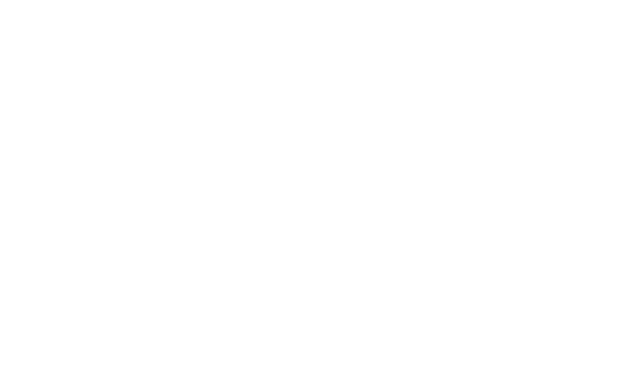
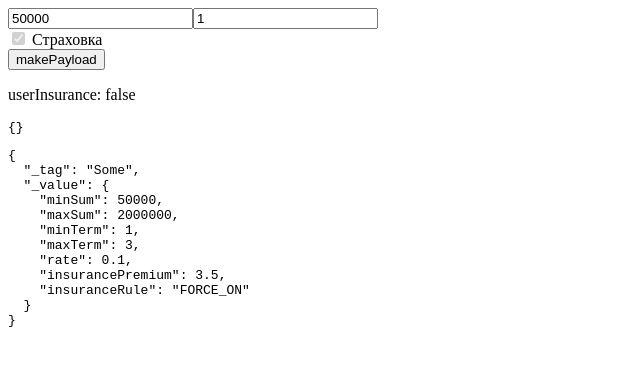
Before and after one commit to prosergeant/fp-experiments, a Vue app: page /spec/test1 in a window 1280 px wide. Before the commit this address had no page. Shown: the top 366 px of the page, without its empty margins (0-640 px from the left). Built offline with nearby package versions, Linux system fonts and the light colour scheme; the HTML template or start-up script is replaced by a standard one.

Commit message:
add specification test 1

```diff
--- /dev/null
+++ b/src/pages/patterns/specification/Test1.vue
@@ -0,0 +1,34 @@
+<script setup lang="ts">
+import { useLoanCalculator } from './useTest1.ts'
+import product from './test1.json'
+import { ref } from 'vue'
+
+const { sum, term, activeRange, insuranceToggle, userInsurance, makePayload } = useLoanCalculator(
+    product.products[0]!,
+)
+
+const payload = ref<any>({})
+</script>
+
+<template>
+    <div>
+        <input type="number" v-model="sum" />
+        <input type="number" v-model="term" />
+
+        <div v-if="insuranceToggle.visible">
+            <label>
+                <input
+                    type="checkbox"
+                    v-bind="insuranceToggle"
+                    @change="userInsurance = $event?.target?.checked"
+                />
+                Страховка
+            </label>
+        </div>
+
+        <button @click="payload = makePayload()">makePayload</button>
+        <p>userInsurance: {{ userInsurance }}</p>
+        <pre>{{ payload }}</pre>
+        <pre>{{ activeRange }}</pre>
+    </div>
+</template>
--- /dev/null
+++ b/src/pages/patterns/specification/test1.json
@@ -0,0 +1,33 @@
+{
+  "products": [
+    {
+      "productCode": 109,
+      "productName": "KMF-Достар",
+      "minSum": 50000,
+      "maxSum": 7000000,
+      "minTerm": 1,
+      "maxTerm": 60,
+      "ranges": [
+        {
+          "minSum": 50000,
+          "maxSum": 2000000,
+          "minTerm": 1,
+          "maxTerm": 3,
+          "rate": 0.1,
+          "insurancePremium": 3.5,
+          "insuranceRule": "FORCE_ON"
+        },
+        {
+          "minSum": 50000,
+          "maxSum": 7000000,
+          "minTerm": 3,
+          "maxTerm": 60,
+          "rate": 40,
+          "insurancePremium": null,
+          "insuranceRule": "OPTIONAL",
+          "insuranceRule2": "FORBIDDEN"
+        }
+      ]
+    }
+  ]
+}
--- /dev/null
+++ b/src/pages/patterns/specification/useTest1.ts
@@ -0,0 +1,111 @@
+import { Option } from '@/lib/option.ts'
+import { computed, ref } from 'vue'
+
+export type InsuranceRule = 'FORCE_ON' | 'FORBIDDEN' | 'OPTIONAL'
+
+export type RangeInfo = {
+    minSum: number
+    maxSum: number
+    minTerm: number
+    maxTerm: number
+    rate: number
+    insurancePremium: number | null
+    insuranceRule: InsuranceRule
+}
+
+export type ProductInfo = {
+    productCode: number
+    productName: string
+    minSum: number
+    maxSum: number
+    minTerm: number
+    maxTerm: number
+    ranges: RangeInfo[]
+}
+
+export type LoanSelection = {
+    sum: number
+    term: number
+}
+
+export type ToggleState = {
+    visible: boolean
+    checked: boolean
+    disabled: boolean
+}
+
+type Spec<T> = (candidate: T) => boolean
+
+const and =
+    <T>(...specs: Spec<T>[]): Spec<T> =>
+    (candidate) =>
+        specs.every((spec) => spec(candidate))
+
+const between =
+    <T>(selector: (t: T) => number, min: number, max: number): Spec<T> =>
+    (candidate) => {
+        const value = selector(candidate)
+        return value >= min && value <= max
+    }
+
+const rangeSpec = (range: RangeInfo): Spec<LoanSelection> =>
+    and(
+        between((s) => s.sum, range.minSum, range.maxSum),
+        between((s) => s.term, range.minTerm, range.maxTerm),
+    )
+
+const resolveRange = (selection: LoanSelection, ranges: RangeInfo[]): Option<RangeInfo> =>
+    Option.fromNullable(ranges.find((range) => rangeSpec(range)(selection)))
+
+const insuranceRuleMap: Record<InsuranceRule, (userValue: boolean) => ToggleState> = {
+    FORCE_ON: () => ({
+        visible: true,
+        checked: true,
+        disabled: true,
+    }),
+
+    FORBIDDEN: () => ({
+        visible: false,
+        checked: false,
+        disabled: true,
+    }),
+
+    OPTIONAL: (userValue) => ({
+        visible: true,
+        checked: userValue,
+        disabled: false,
+    }),
+}
+
+export function useLoanCalculator(product: ProductInfo) {
+    const sum = ref(product.minSum)
+    const term = ref(product.minTerm)
+    const userInsurance = ref(false)
+
+    const activeRange = computed(() =>
+        resolveRange({ sum: sum.value, term: term.value }, product.ranges),
+    )
+
+    const insuranceToggle = computed<ToggleState>(() =>
+        activeRange.value
+            .map((range) => insuranceRuleMap[range.insuranceRule](userInsurance.value))
+            .getOrElse(insuranceRuleMap['FORBIDDEN'](false)),
+    )
+
+    const makePayload = () => ({
+        amount: sum.value,
+        term: term.value,
+        rate: activeRange.value.map((r) => r.rate).getOrElse(0),
+        insurance: insuranceToggle.value.checked,
+        insurancePremium: activeRange.value.map((r) => r.insurancePremium).getOrElse(0),
+    })
+
+    return {
+        sum,
+        term,
+        activeRange,
+        insuranceToggle,
+        userInsurance,
+        makePayload,
+    }
+}
--- a/src/router/index.ts
+++ b/src/router/index.ts
@@ -38,6 +38,11 @@
             path: '/io/test7',
             component: () => import('@/pages/io/Test7.vue'),
         },
+        {
+            name: 'Spec-Test1',
+            path: '/spec/test1',
+            component: () => import('@/pages/patterns/specification/Test1.vue'),
+        },
     ],
 })
 
```
